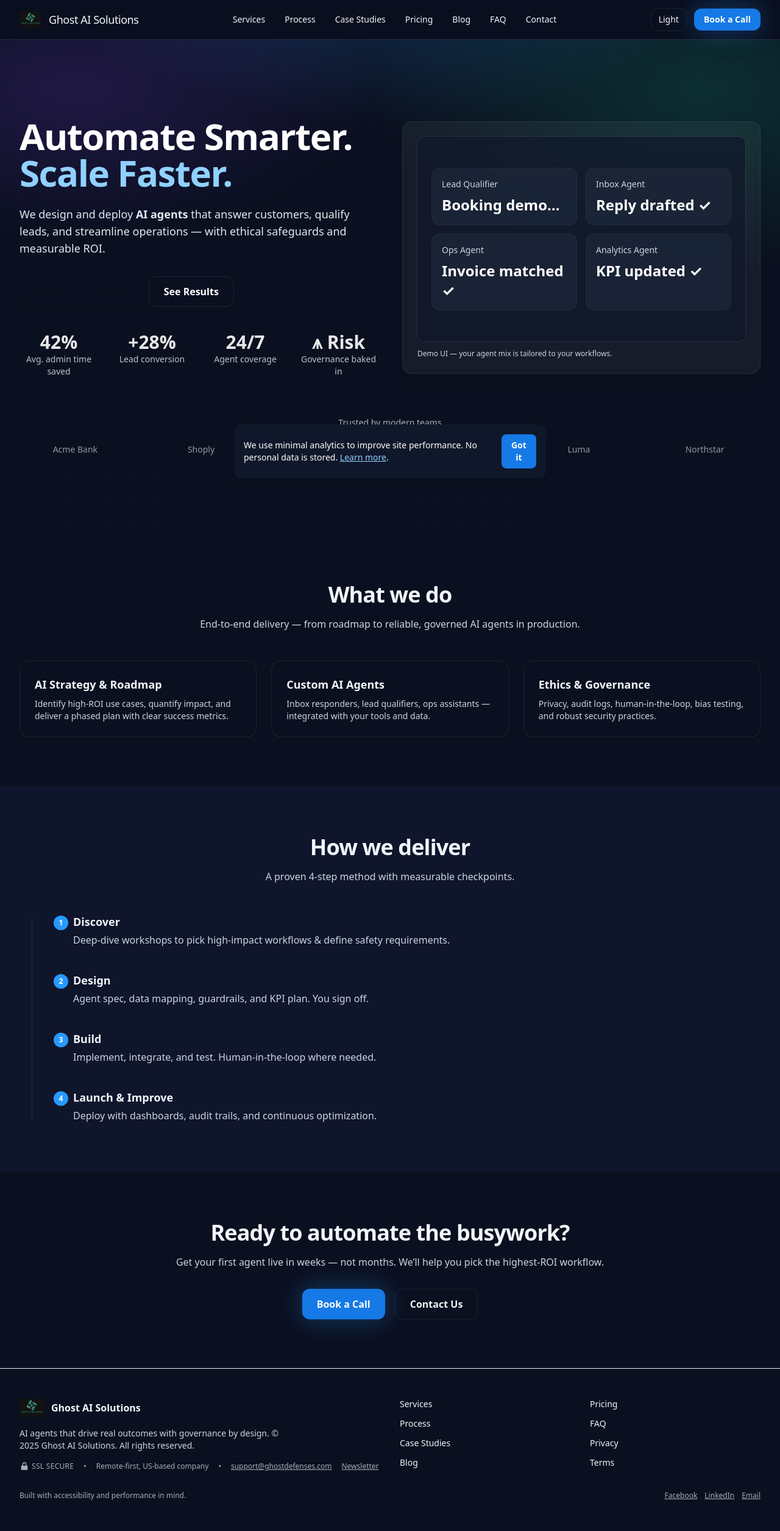
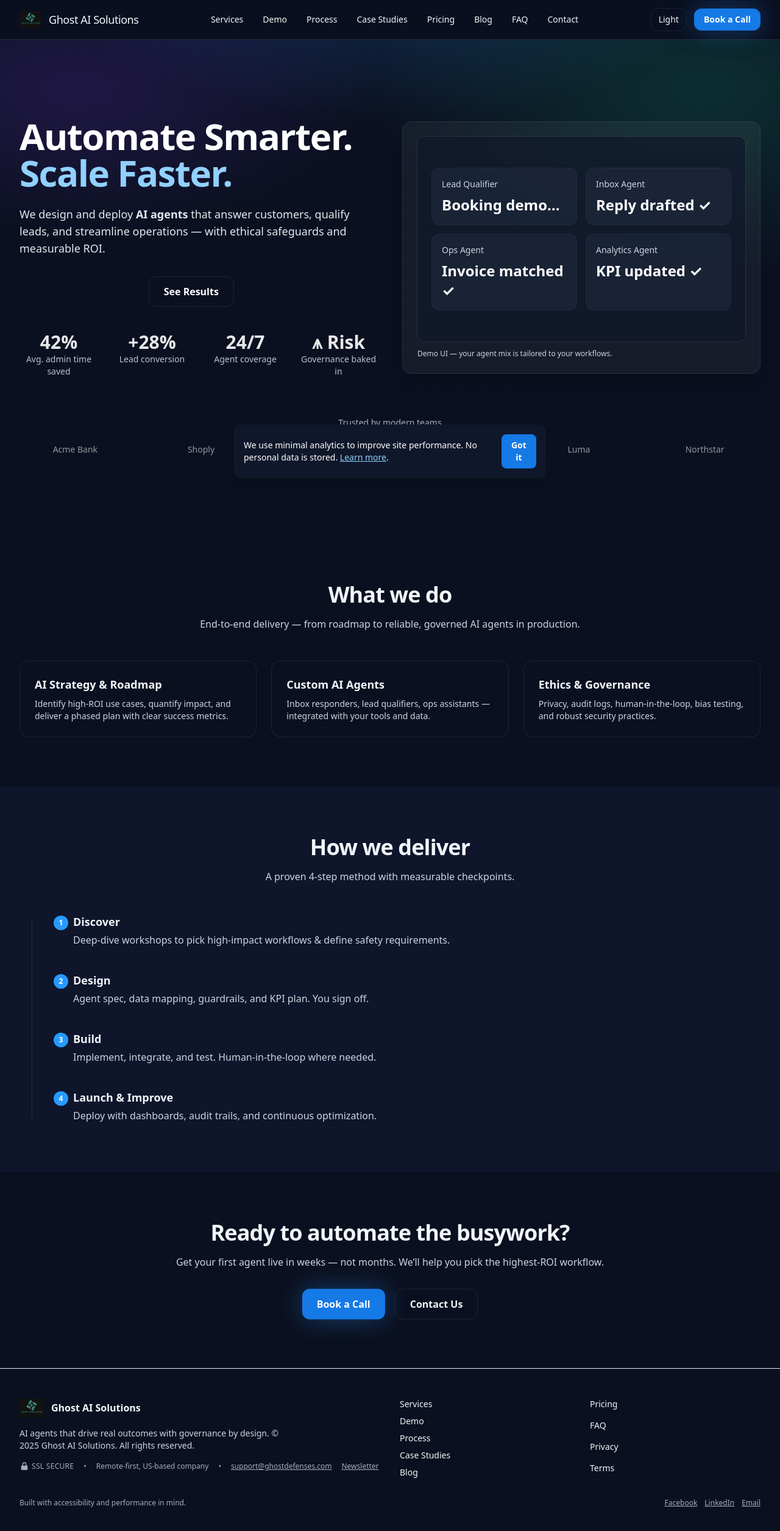
Before and after one commit to burchdad/ghostaisolutions, a Next.js app: page / in a window 1280 px wide. Shown: the top 2510 px of the page at 61% size. Built offline with nearby package versions, Linux system fonts and the light colour scheme.

Commit message:
Add /demo page with video embed and CTA; link in header/footer

```diff
--- a/components/Footer.js
+++ b/components/Footer.js
@@ -48,6 +48,7 @@ export default function Footer(){
           {/* Column 1 */}
           <nav className="grid gap-2 text-sm">
             <Link className="hover:text-brand-700" href="/services">Services</Link>
+            <Link className="hover:text-brand-700" href="/demo">Demo</Link>
             <Link className="hover:text-brand-700" href="/process">Process</Link>
             <Link className="hover:text-brand-700" href="/work">Case Studies</Link>
             <Link className="hover:text-brand-700" href="/blog">Blog</Link>
--- a/components/Header.js
+++ b/components/Header.js
@@ -38,6 +38,7 @@ export default function Header() {
           {/* Desktop nav */}
           <nav aria-label="Main" className="hidden md:flex items-center gap-8 text-sm">
             <Link className="hover:text-brand-300" href="/services">Services</Link>
+            <Link className="hover:text-brand-300" href="/demo">Demo</Link>
             <Link className="hover:text-brand-300" href="/process">Process</Link>
             <Link className="hover:text-brand-300" href="/work">Case Studies</Link>
             <Link className="hover:text-brand-300" href="/pricing">Pricing</Link>
@@ -87,7 +88,7 @@ export default function Header() {
         }`}
       >
         <div className="mx-auto max-w-7xl px-4 py-4 grid gap-3 text-sm">
-          {["/services", "/process", "/work", "/pricing", "/blog","/faq", "/contact"].map(href => (
+          {["/services", "/demo","/process", "/work", "/pricing", "/blog","/faq", "/contact"].map(href => (
             <Link key={href} className="py-2" href={href} onClick={() => setOpen(false)}>
               {href.slice(1).replace("-", " ").replace(/\b\w/g, s => s.toUpperCase())}
             </Link>
```
